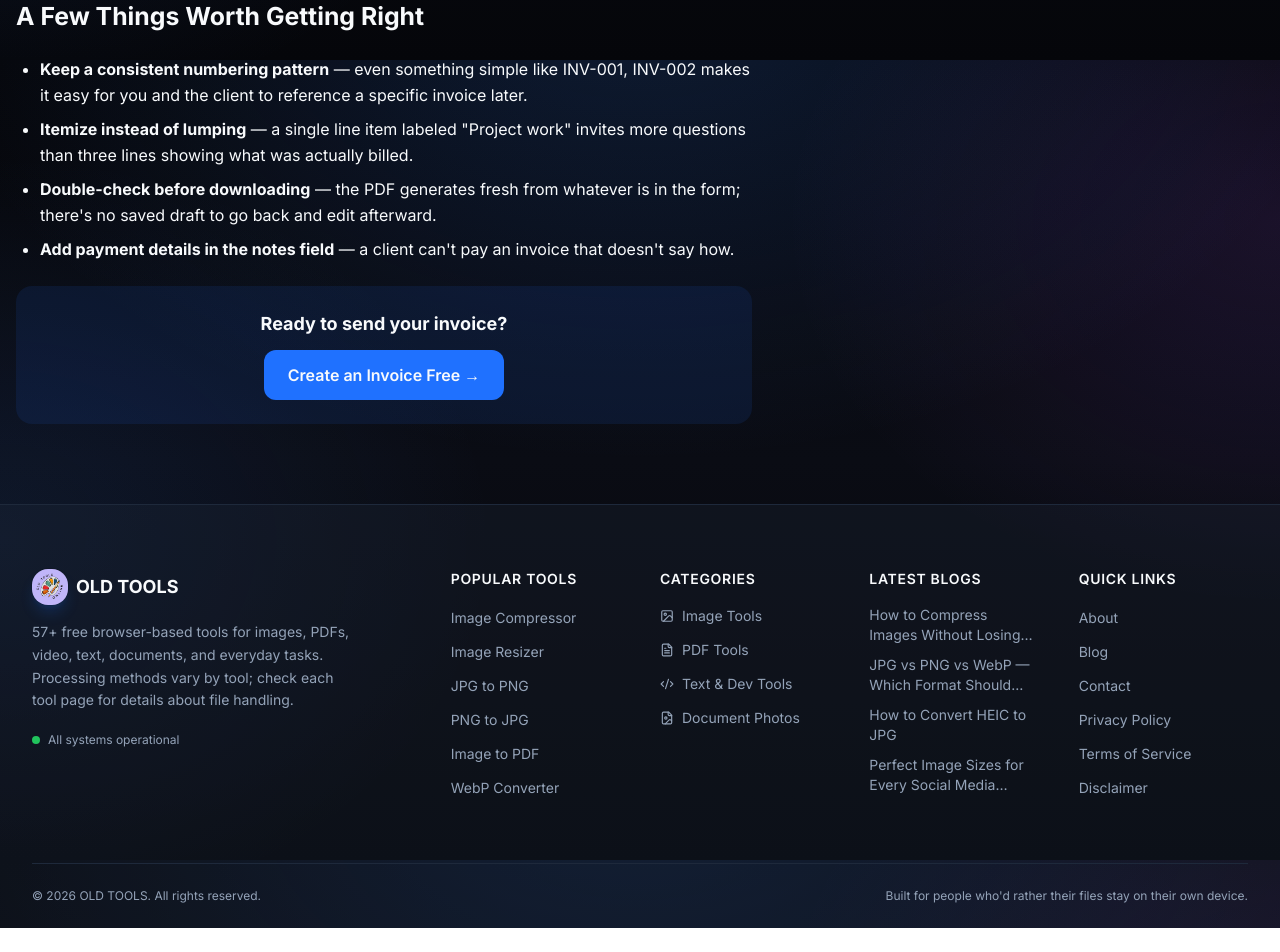
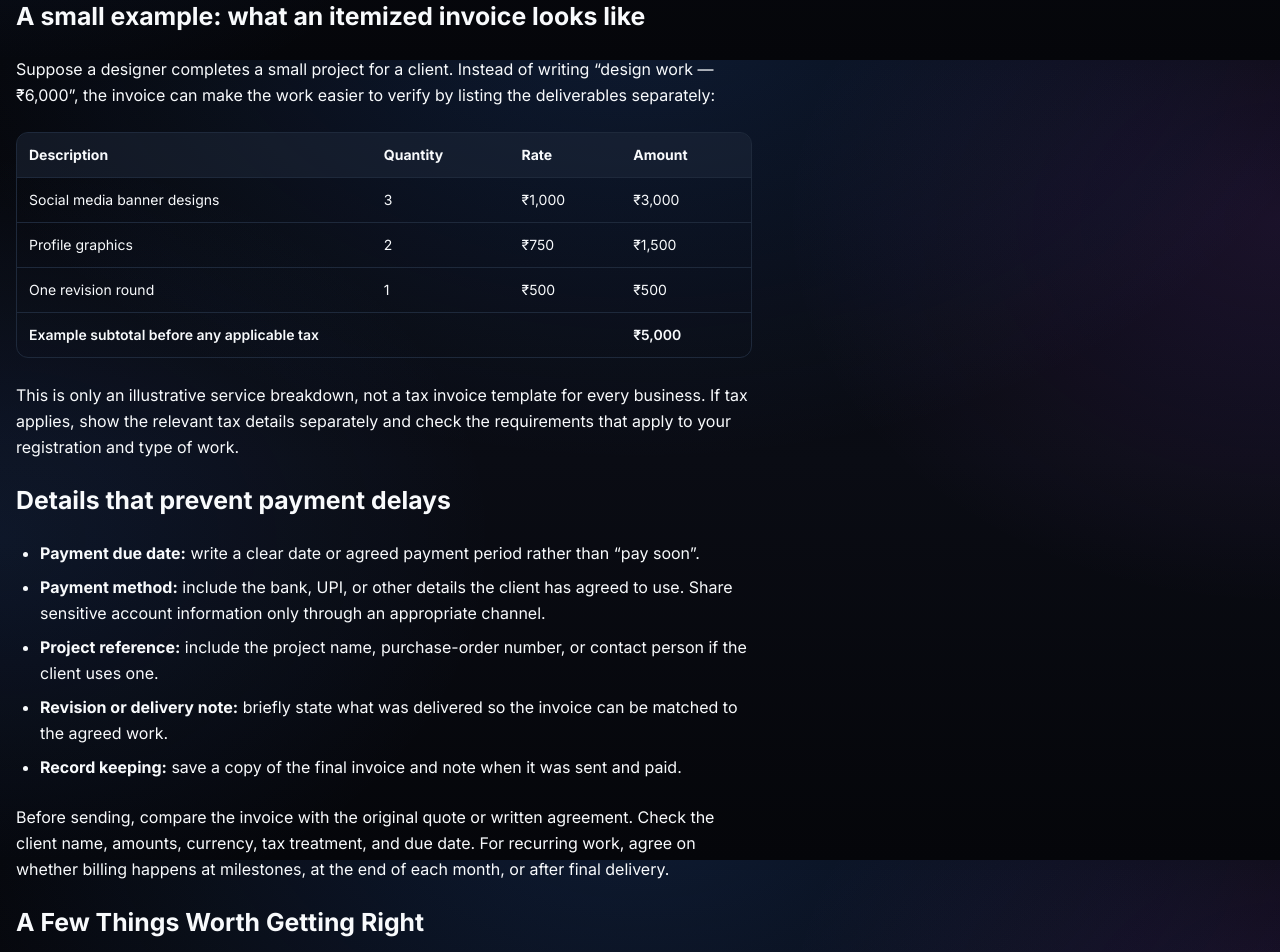
Before and after one commit to surajkumar122024-star/ok01, a Next.js app: page /blog/free-invoice-for-freelancers in a window 1280 px wide. Shown: the part 1540-2492 px from the top of the page. Before the commit the page ends 2468 px from the top, so only its background shows below. Built offline with nearby package versions, Linux system fonts and the light colour scheme.

Commit message:
Improve free-invoice-for-freelancers article with original examples

```diff
--- a/src/app/blog/free-invoice-for-freelancers/page.tsx
+++ b/src/app/blog/free-invoice-for-freelancers/page.tsx
@@ -93,6 +93,46 @@ export default function InvoiceForFreelancersArticle() {
             </p>
           </div>
 
+          <h2 className="text-2xl font-bold mt-8">A small example: what an itemized invoice looks like</h2>
+          <p>
+            Suppose a designer completes a small project for a client. Instead of writing
+            “design work — ₹6,000”, the invoice can make the work easier to verify by listing
+            the deliverables separately:
+          </p>
+          <div className="overflow-x-auto rounded-xl border">
+            <table className="w-full text-sm text-left">
+              <thead className="bg-muted/50">
+                <tr><th className="p-3">Description</th><th className="p-3">Quantity</th><th className="p-3">Rate</th><th className="p-3">Amount</th></tr>
+              </thead>
+              <tbody>
+                <tr className="border-t"><td className="p-3">Social media banner designs</td><td className="p-3">3</td><td className="p-3">₹1,000</td><td className="p-3">₹3,000</td></tr>
+                <tr className="border-t"><td className="p-3">Profile graphics</td><td className="p-3">2</td><td className="p-3">₹750</td><td className="p-3">₹1,500</td></tr>
+                <tr className="border-t"><td className="p-3">One revision round</td><td className="p-3">1</td><td className="p-3">₹500</td><td className="p-3">₹500</td></tr>
+              </tbody>
+              <tfoot><tr className="border-t font-semibold"><td className="p-3" colSpan={3}>Example subtotal before any applicable tax</td><td className="p-3">₹5,000</td></tr></tfoot>
+            </table>
+          </div>
+          <p>
+            This is only an illustrative service breakdown, not a tax invoice template for every
+            business. If tax applies, show the relevant tax details separately and check the
+            requirements that apply to your registration and type of work.
+          </p>
+
+          <h2 className="text-2xl font-bold mt-8">Details that prevent payment delays</h2>
+          <ul className="list-disc pl-6 space-y-2">
+            <li><strong>Payment due date:</strong> write a clear date or agreed payment period rather than “pay soon”.</li>
+            <li><strong>Payment method:</strong> include the bank, UPI, or other details the client has agreed to use. Share sensitive account information only through an appropriate channel.</li>
+            <li><strong>Project reference:</strong> include the project name, purchase-order number, or contact person if the client uses one.</li>
+            <li><strong>Revision or delivery note:</strong> briefly state what was delivered so the invoice can be matched to the agreed work.</li>
+            <li><strong>Record keeping:</strong> save a copy of the final invoice and note when it was sent and paid.</li>
+          </ul>
+          <p>
+            Before sending, compare the invoice with the original quote or written agreement.
+            Check the client name, amounts, currency, tax treatment, and due date. For recurring
+            work, agree on whether billing happens at milestones, at the end of each month, or
+            after final delivery.
+          </p>
+
           <h2 className="text-2xl font-bold mt-8">A Few Things Worth Getting Right</h2>
           <ul className="list-disc pl-6 space-y-2">
             <li><strong>Keep a consistent numbering pattern</strong> — even something simple like INV-001, INV-002 makes it easy for you and the client to reference a specific invoice later.</li>
```
